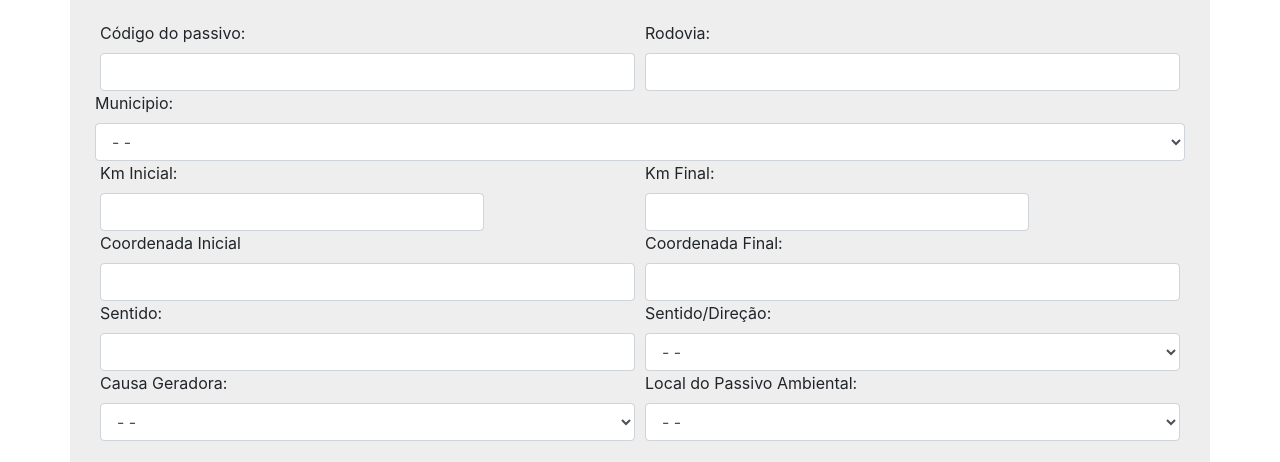
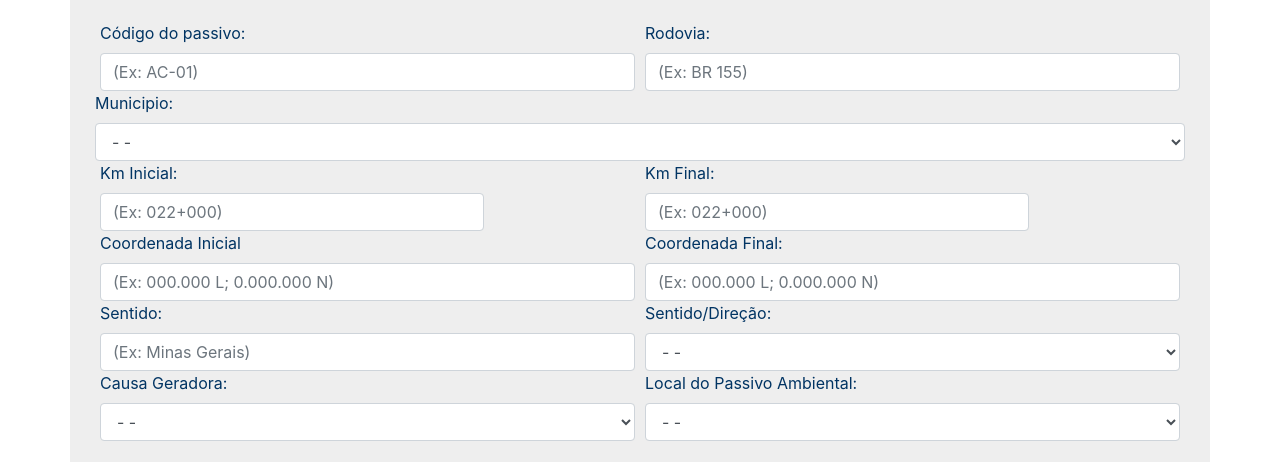
Before and after one commit to Pulizs/Engefoto, a website: page index.html in a window 1280 px wide. Shown: the part 299-761 px from the top of the page. Drawn offline with Linux system fonts and the light colour scheme.

Commit message:
Update index.html

```diff
--- a/index.html
+++ b/index.html
@@ -10,6 +10,15 @@
     <link rel="stylesheet" href="style/bootstrap.min.css">
     <script src="script/bootstrap.min.js"></script>
     <script src="script/script.js"></script>
+
+    <style>
+        label{
+            color: #013463;
+        }
+        #btn{
+            background-color: #70bc7b;
+        }
+    </style>
 </head>
 
 <body>
@@ -22,11 +31,11 @@
                 <div class="form-row">
                     <div class="col">
                         <label id="lbcodigopassivo" for="codigopassivo">Código do passivo: </label>
-                        <input class="form-control" id="codigopassivo" type="text" name="codigopassivo">
+                        <input class="form-control" id="codigopassivo" type="text" name="codigopassivo" placeholder="(Ex: AC-01)">
                     </div>
                     <div class="col">
                         <label id="lbrodovia" for="rodovia">Rodovia: </label>
-                        <input id="rodovia" class="form-control" type="text" name="rodovia">
+                        <input id="rodovia" class="form-control" type="text" name="rodovia" placeholder="(Ex: BR 155)">
                     </div>
                 </div>
                 <div class="form-row">
@@ -41,11 +50,11 @@
                 <div class="form-row">
                     <div class="col">
                         <label id="lbkminicial" for="kminicial">Km Inicial: </label>
-                        <input class="form-control" id="kminicial" type="text" name="kminicial" style="width: 30vw;">
+                        <input class="form-control" id="kminicial" type="text" name="kminicial" style="width: 30vw;" placeholder="(Ex: 022+000)">
                     </div>
                     <div class="col">
                         <label id="lbkmfinal" for="kmfinal">Km Final:</label>
-                        <input class="form-control" id="kmfinal" type="text" name="kmfinal" style="width: 30vw;">
+                        <input class="form-control" id="kmfinal" type="text" name="kmfinal" style="width: 30vw;" placeholder="(Ex: 022+000)">
                     </div>
 
                 </div>
@@ -53,18 +62,18 @@
                 <div class="form-row">
                     <div class="col">
                         <label id="lbcoordInicial" for="coordInicial">Coordenada Inicial</label>
-                        <input class="form-control" id="coordInicial" type="text" name="coordInicial">
+                        <input class="form-control" id="coordInicial" type="text" name="coordInicial" placeholder="(Ex: 000.000 L; 0.000.000 N)">
                     </div>
                     <div class="col">
                         <label id="lbcoordFinal" for="coordFinal">Coordenada Final: </label>
-                        <input class="form-control" id="coordFinal" type="text" name="coordFinal">
+                        <input class="form-control" id="coordFinal" type="text" name="coordFinal" placeholder="(Ex: 000.000 L; 0.000.000 N)">
                     </div>
                 </div>
 
                 <div class="form-row">
                     <div class="col">
                         <label id="lbsentido" for="sentido">Sentido: </label>
-                        <input class="form-control" id="sentido" type="text" name="sentido">
+                        <input class="form-control" id="sentido" type="text" name="sentido" placeholder="(Ex: Minas Gerais)">
                     </div>
                     <div class="col">
                         <label id="lbdirecao" for="sentido">Sentido/Direção: </label>
@@ -260,9 +269,9 @@
                 </div>
 
                 <label id="lbregistrofotografico" for="registrofotografico">Registro Fotográfico: </label>
-                <input id="registrofotografico" type="file" name="registrofotografico">
+                <input id="registrofotografico" type="file" name="registrofotografico"><br>
 
-                <br><input type="submit" class="btn btn-primary" value="Enviar">
+                <br><input type="submit" id="btn" class="btn btn-primary" value="Enviar">
             </form>
         </div>
 
```
